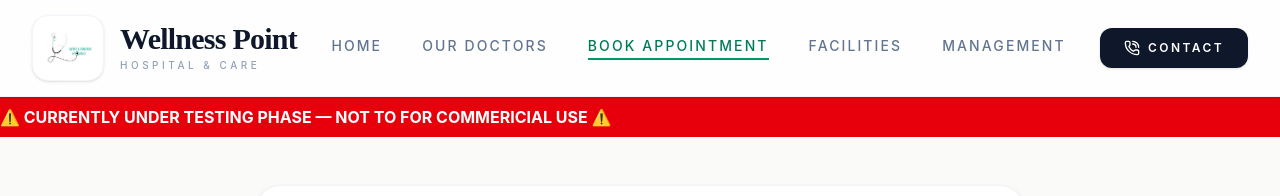
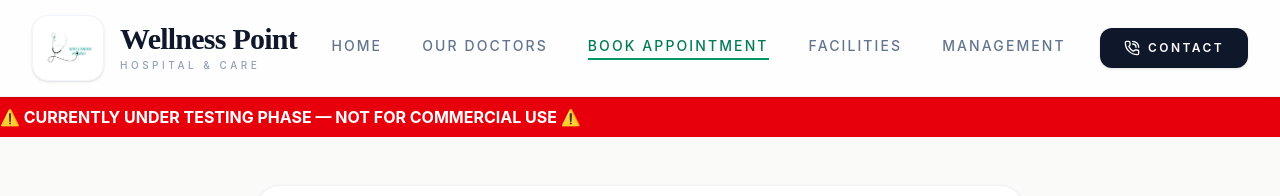
Before and after one commit to aakashninan/Wellness-Point-Hospital-Website, a React (Vite) app: page /book-appointment in a window 1280 px wide. Shown: the top 196 px of the page. Built offline with nearby package versions, Linux system fonts and the light colour scheme.

Commit message:
Fix typo in marquee banner text

```diff
--- a/src/Pages/BookAppointment.jsx
+++ b/src/Pages/BookAppointment.jsx
@@ -176,7 +176,7 @@ export default function BookAppointment() {
       {/* MARQUEE BANNER */}
       <div className="w-full overflow-hidden bg-red-600 text-white font-bold py-2">
         <div className="whitespace-nowrap animate-marquee">
-          ⚠️ CURRENTLY UNDER TESTING PHASE — NOT TO FOR COMMERICIAL USE ⚠️
+          ⚠️ CURRENTLY UNDER TESTING PHASE — NOT  FOR COMMERCIAL USE ⚠️
         </div>
       </div>
 
```
